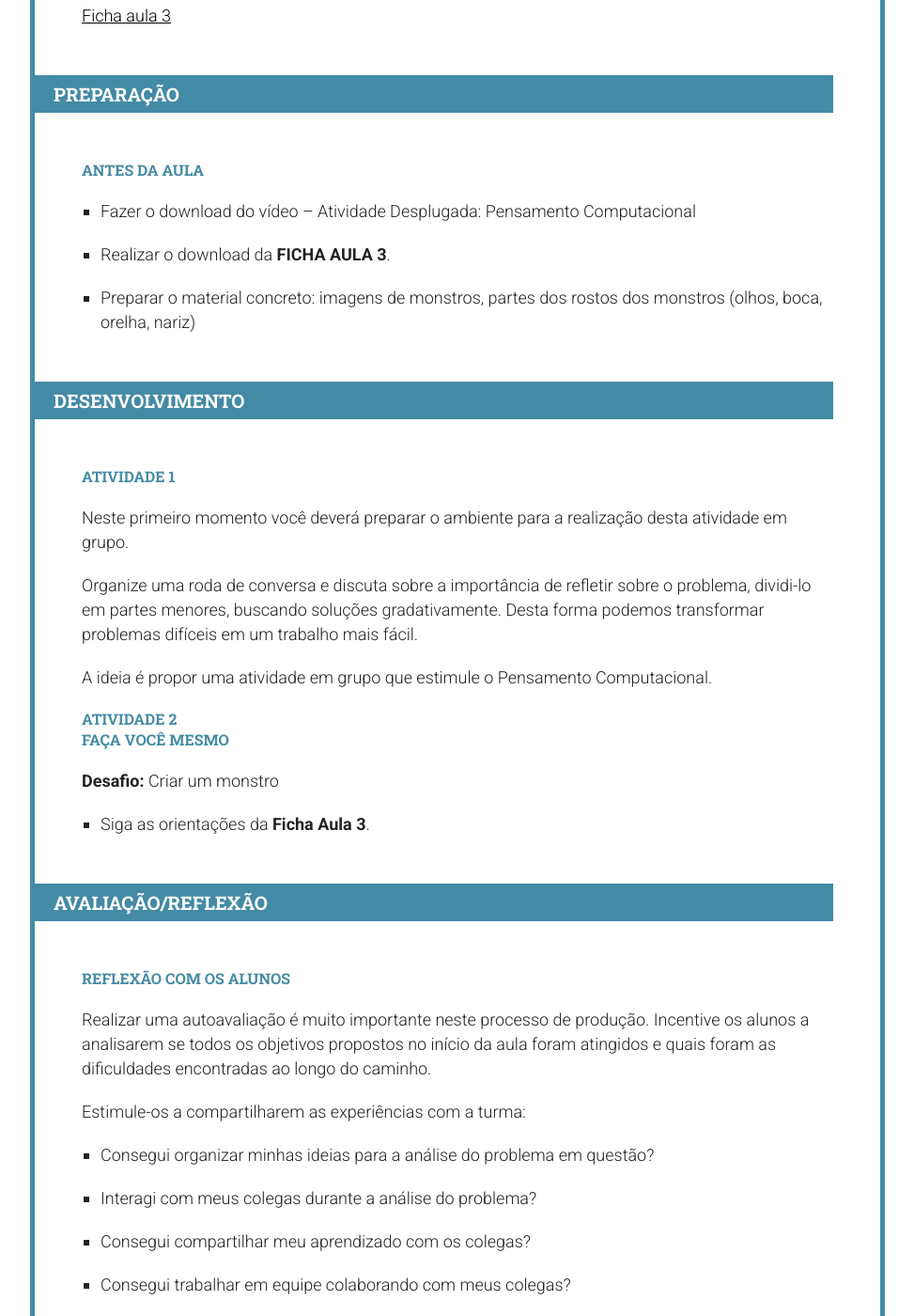
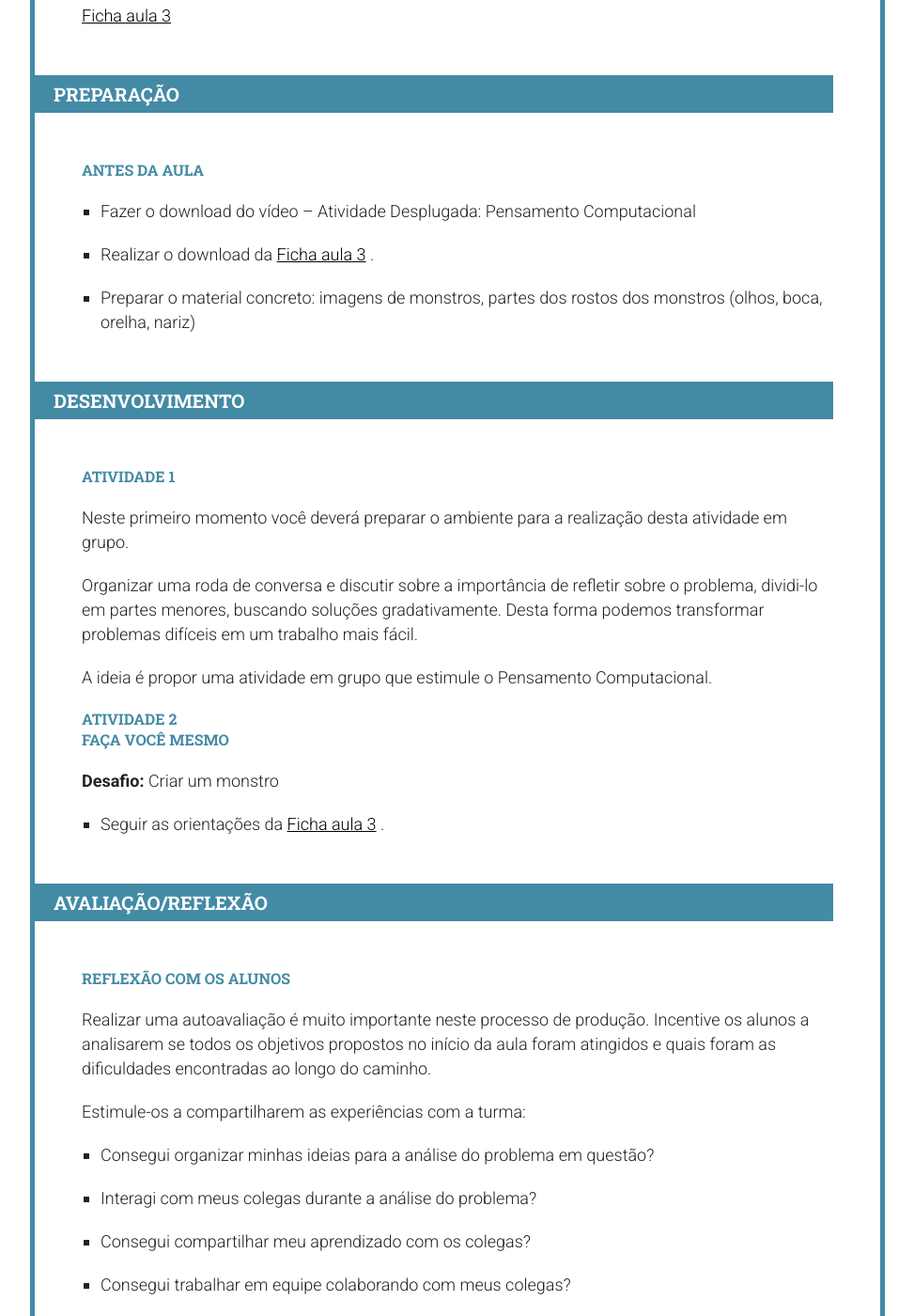
Before and after one commit to Programae/blocos, a Jekyll site: the page built from _posts/2015-01-01-aula04.md, in a window 1280 px wide and 1400 px high, scrolled down 1354 px. Shown: the whole window at 94% size, without its empty margins (153-1126 px from the left). Built offline with Jekyll 4.4.1, drawn with Linux system fonts in a browser that asks for light colours; nearby versions of some CDN libraries; library files that are not in the unit come from our copies.

Commit message:
Aula 4 - atualização

```diff
--- a/_posts/2015-01-01-aula04.md
+++ b/_posts/2015-01-01-aula04.md
@@ -23,13 +23,14 @@ tags: [scratch, codeorg, programaê, tutorial]
 
 <iframe width="560" height="315" src="https://www.youtube.com/embed/injJWiSA0pw" frameborder="0" allowfullscreen></iframe>
 
-[Ficha aula 3](/bloco/pdf/Ficha%203-PensamentoComputacional.pdf)
+[Ficha aula 3](/blocos/pdf/ficha%203-PensamentoComputacional.pdf)
 
 ## Preparação
 
 ### Antes da aula
  - Fazer o download do vídeo – Atividade Desplugada: Pensamento Computacional
- - Realizar o download da **FICHA AULA 3**.
+ - Realizar o download da [Ficha aula 3](/blocos/pdf/ficha%203-PensamentoComputacional.pdf)
+.
  - Preparar o material concreto: imagens de monstros, partes dos rostos dos monstros (olhos, boca, orelha, nariz)
 
 ## Desenvolvimento
@@ -37,7 +38,7 @@ tags: [scratch, codeorg, programaê, tutorial]
 ### Atividade 1
 Neste primeiro momento você deverá preparar o ambiente para a realização desta atividade em grupo.
 
-Organize uma roda de conversa e discuta sobre a importância de refletir sobre o problema, dividi-lo em partes menores, buscando soluções gradativamente. Desta forma podemos transformar problemas difíceis em um trabalho mais fácil.
+Organizar uma roda de conversa e discutir sobre a importância de refletir sobre o problema, dividi-lo em partes menores, buscando soluções gradativamente. Desta forma podemos transformar problemas difíceis em um trabalho mais fácil.
 
 A ideia é propor uma atividade em grupo que estimule o Pensamento Computacional.
 
@@ -48,7 +49,8 @@ A ideia é propor uma atividade em grupo que estimule o Pensamento Computacional
 
 **Desafio:** Criar um monstro
 
- - Siga as orientações da **Ficha Aula 3**.
+ - Seguir as orientações da [Ficha aula 3](/blocos/pdf/ficha%203-PensamentoComputacional.pdf)
+.
 
 
 ## Avaliação/reflexão
```
